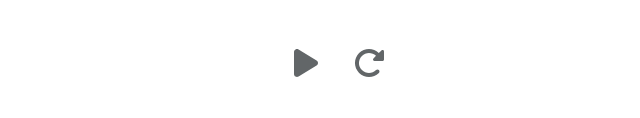
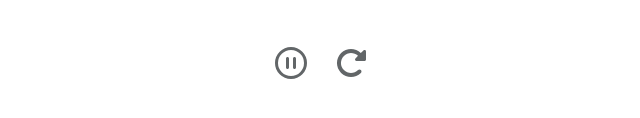
Before and after one commit to viktoriya2022/Paradigms, a plain HTML site: page Paradigms_HW_6/index.html in a window 1280 px wide. Both pictures are taken after a click on the icon 592 px from the left and 223 px from the top of the page. Shown: the part 160-278 px from the top of the page, without its empty margins (319-959 px from the left). Drawn offline with Linux system fonts and the light colour scheme; a web font is replaced by a local one.

Commit message:
Update style.css

```diff
--- a/Paradigms_HW_6/style.css
+++ b/Paradigms_HW_6/style.css
@@ -21,12 +21,24 @@
   color: #78c5c3;
 }
 
+#startBtn {
+  position: absolute;
+}
+
+#pauseBtn {
+  position: absolute;
+  visibility: hidden;
+}
+.startPauseBlock {
+position: relative;
+}
+
 .btnBlock {
+  gap: 60px;
   display: flex;
   justify-content: center;
-  align-items: center;
-  gap: 35px;
 }
+
 svg:hover {
   fill:#78c5c3;
   transition: 0.2s;
@@ -36,7 +48,6 @@ svg:active {
   fill:#cccecc;
 
 }
-
 a {
   cursor: pointer;
 }
```
